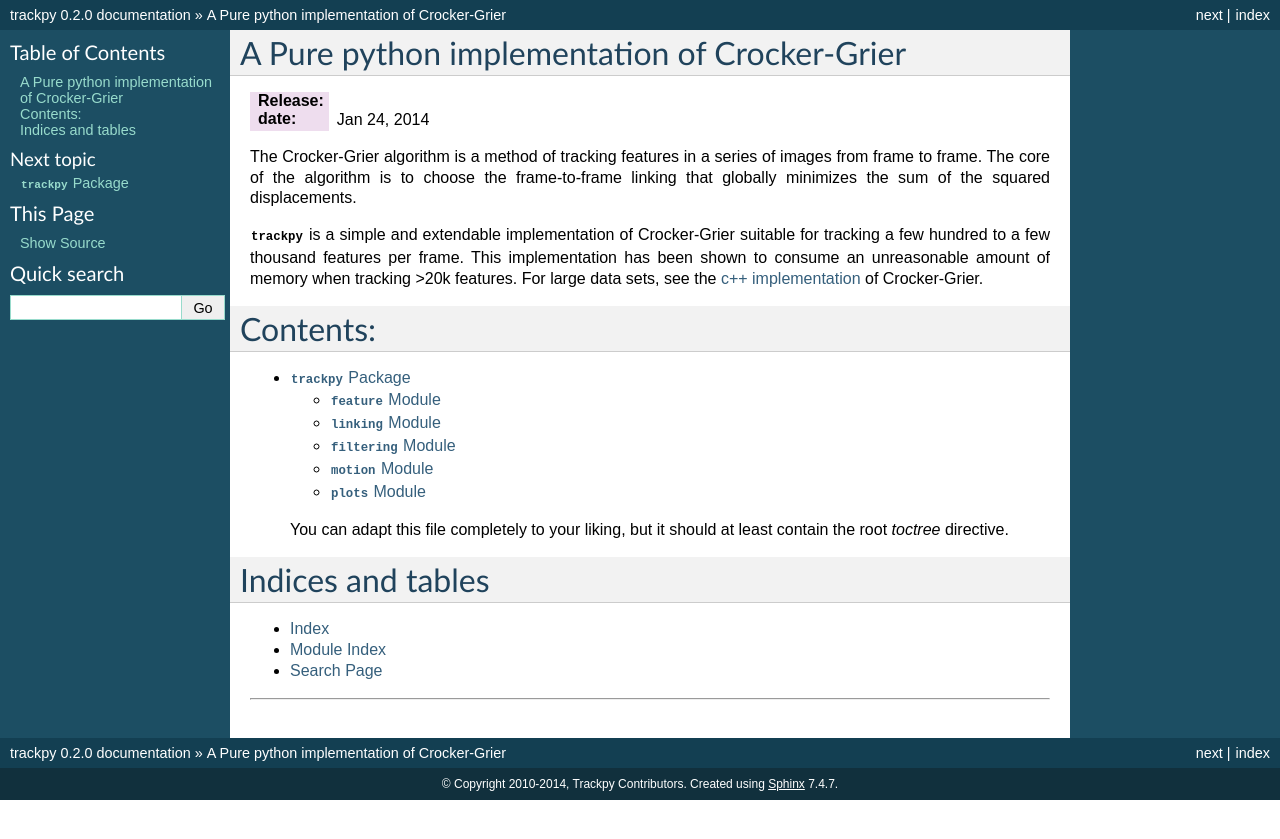
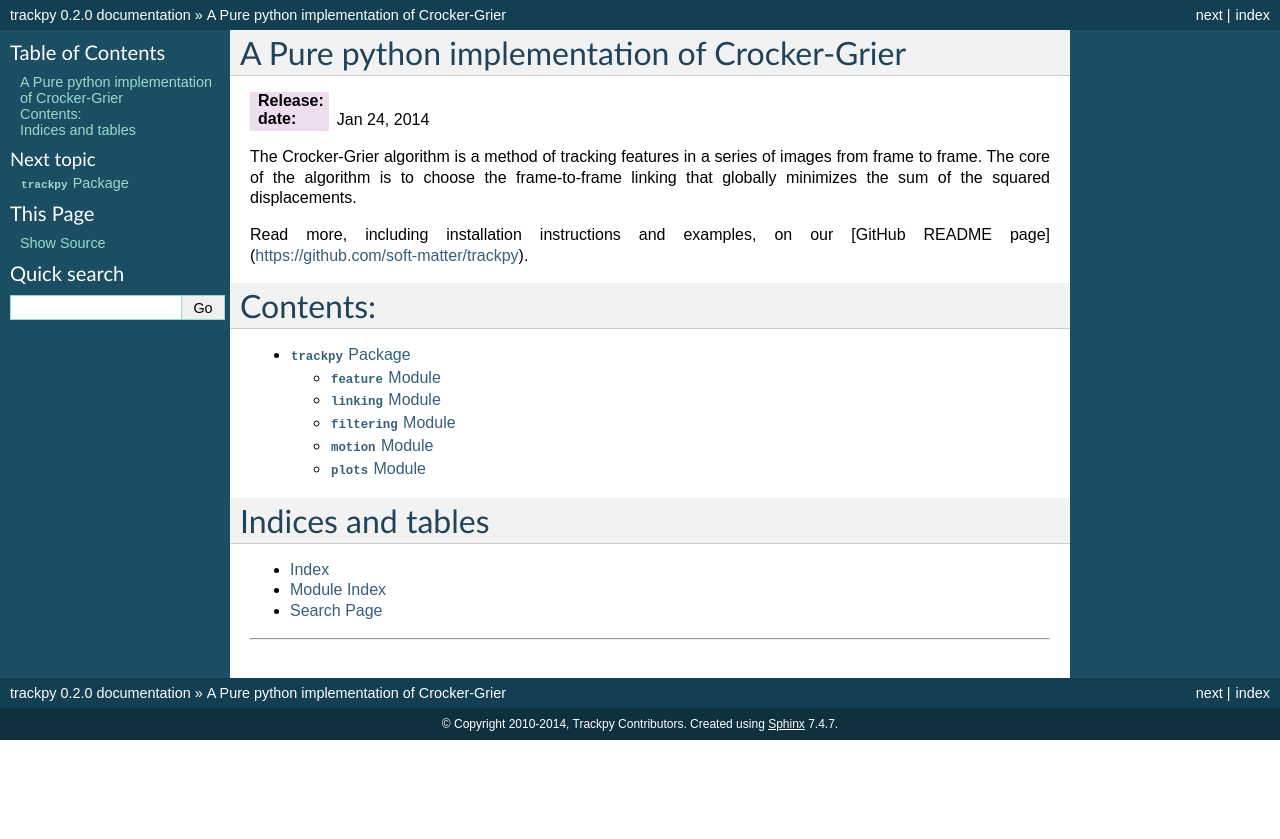
Before and after one commit to soft-matter/trackpy, a Sphinx documentation site: the page built from doc/source/index.rst, in a window 1280 px wide. Shown: the top 839 px of the page. Built offline with Sphinx 7.4.7, drawn with Linux system fonts in a browser that asks for light colours.

Commit message:
DOC: More ReadTheDocs tweaks.

```diff
--- a/doc/source/index.rst
+++ b/doc/source/index.rst
@@ -13,16 +13,8 @@
 choose the frame-to-frame linking that globally minimizes the sum of
 the squared displacements.
 
-:mod:`trackpy` is a simple and extendable implementation of
-Crocker-Grier suitable for tracking a few hundred to a few thousand
-features per frame.  This implementation has been shown to consume an
-unreasonable amount of memory when tracking >20k features.  For large
-data sets, see the `c++ implementation`__ of Crocker-Grier.
-
-
-
-.. _cpp: https://github.com/tacaswell/tracking
-__ cpp_
+Read more, including installation instructions and examples,
+on our [GitHub README page](https://github.com/soft-matter/trackpy).
 
 
 Contents:
@@ -35,8 +27,6 @@
 =======
 .. trackpy documentation master file, created by
    sphinx-quickstart on Sat Jan  4 08:48:59 2014.
-   You can adapt this file completely to your liking, but it should at least
-   contain the root `toctree` directive.
 
 
 Indices and tables
--- a/doc/source/reference/trackpy.filtering.rst
+++ b/doc/source/reference/trackpy.filtering.rst
@@ -2,6 +2,10 @@
  :mod:`filtering` Module
 =========================
 
+These are various tools for filtering trajectories generated by
+``link_df``, designed to help you eliminate spurrious ones.
+
+
 .. automodule:: trackpy.filtering
    :members:
    :show-inheritance:
--- a/doc/source/reference/trackpy.motion.rst
+++ b/doc/source/reference/trackpy.motion.rst
@@ -2,6 +2,9 @@
  :mod:`motion` Module
 =========================
 
+These are various tools for characterizing trajectories generated by
+``link_df``.
+
 .. automodule:: trackpy.motion
    :members:
    :show-inheritance:
--- a/doc/source/reference/trackpy.rst
+++ b/doc/source/reference/trackpy.rst
@@ -4,7 +4,6 @@
 
 .. automodule:: trackpy.__init__
     :members:
-
 
 .. toctree::
 
```
Also changed, not shown: doc/source/reference/trackpy.feature.rst (+13 -3 lines), doc/source/reference/trackpy.linking.rst (+29 -3 lines).
